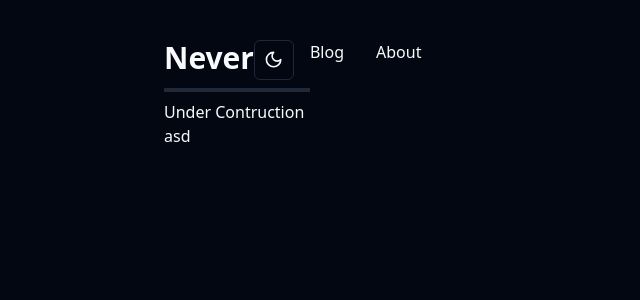
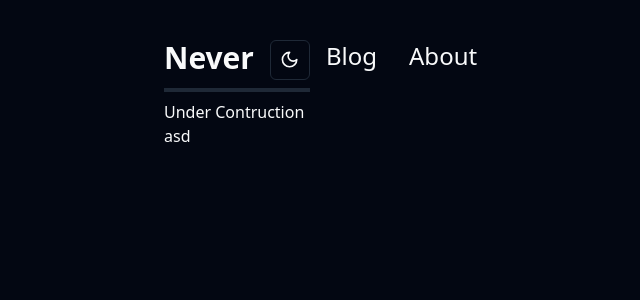
Before and after one commit to nevernever69/nevernever69.github.io, a React (Vite) app: page /projects in a window 1280 px wide. Shown: the top 300 px of the page, without its empty margins (403-1043 px from the left). Built offline with nearby package versions, Linux system fonts and the light colour scheme.

Commit message:
Typescript Issues Resolving

```diff
--- /dev/null
+++ b/src/app/Navbar.jsx
@@ -0,0 +1,24 @@
+import React from 'react';
+import { Link } from 'react-router-dom';
+import { ModeToggle } from '../components/mode-toggle';
+
+const Navbar = () => {
+    return (
+        <div className="flex justify-between items-center md:items-stretch md:flex-row">
+            <h4 className="font-bold font-indie text-3xl hover:text-gray-500">
+                <Link to='./'>Never</Link>
+            </h4>
+            <div className="flex text-2xl md:mt-0 md:ml-4">
+                <ModeToggle />
+                <p className="px-4 hover:text-slate-600 radius-md">
+                    <Link to='/blog'>Blog</Link>
+                </p>
+                <p className="px-4 hover:text-slate-600 radius-md">
+                    <Link to='/'>About</Link>
+                </p>
+            </div>
+        </div>
+    );
+};
+
+export default Navbar;
--- a/src/app/Navbar.tsx
+++ /dev/null
@@ -1,19 +0,0 @@
-import React from 'react';
-import {Link} from 'react-router-dom';
-import {ModeToggle} from '../components/mode-toggle'
-
-const Navbar: React.FC = () => {
-	return (
-		<>
-		<div className="flex justify-between">
-		<h4 className="font-bold font-indie text-3xl hover:text-gray-500"><Link to='./'>Never</Link></h4>
-		<div className="flex text-2xl">
-		<ModeToggle/>
-		<p className="px-4 hover:text-slate-600 radius-md"><Link to='/blog'>Blog</Link></p>
-		<p className="px-4 hover:text-slate-600 radius-md"><Link to='/'> About</Link></p>
-		</div>
-		</div>
-		</>
-	)
-}
-export default Navbar;
--- a/src/page.jsx
+++ b/src/layout/Top.jsx
@@ -1,17 +1,18 @@
-import {Button} from './components/ui/button.jsx'
-import {ModeToggle} from '@/components/mode-toggle.jsx'
-import Content from './app/Content.jsx'
-import CSheet from './app/Sheet.jsx'
-import {useState } from 'react';
-
-function Page() {
-	const [page, setPage] = useState('here');
-  return (
-	  <>
-	  <Content/>
-	  </>
-
-  )
+import React from 'react'
+import Mobilebar from '../app/MobileBar'
+import Navbar from '../app/Navbar'
+import Sidebar from '../app/Sidebar'
+const Top = () => {
+	return(
+		<>
+		<div className="hidden sm:block hidden">
+		<Navbar/>
+		</div>
+		<div className="sm:hidden ">
+		<Mobilebar/>
+		</div>
+		<Sidebar/>
+		</>
+	)
 }
-
-export default Page;
+export default Top;
```
